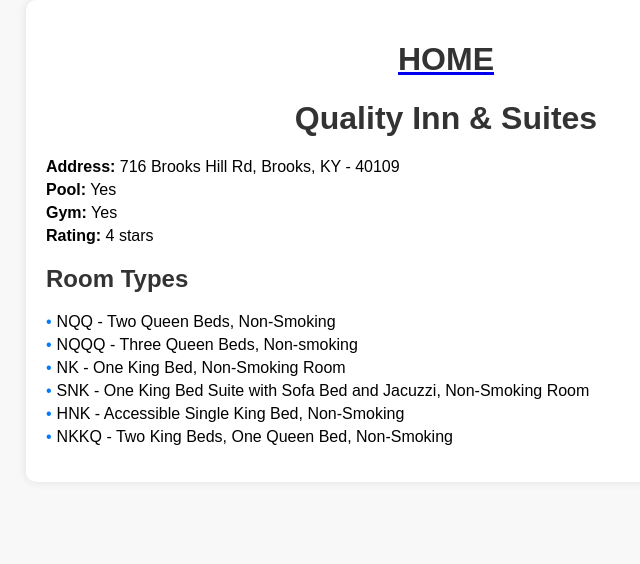
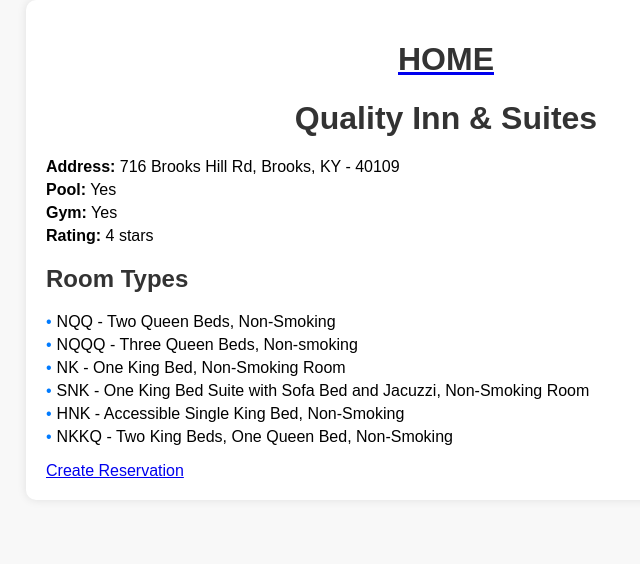
Before and after one commit to tanay-patel-15/SDEV220Final, a Django app: page /hotel/1/ in a window 1280 px wide. Shown: the top 564 px of the page, without its empty margins (194-834 px from the left). Run offline with Django 5.2, Linux system fonts and the light colour scheme; data comes from the database, SQL or seed files in the repository.

Commit message:
Final Commit

```diff
--- a/zomato/templates/hotel_detail.html
+++ b/zomato/templates/hotel_detail.html
@@ -27,6 +27,8 @@
                 {% endfor %}
             </ul>
         </div>
+        <a href="{% url 'create_reservation' %}" class="reservation-btn">Create Reservation</a>
+
     </div>
 </body>
 </html>
```
